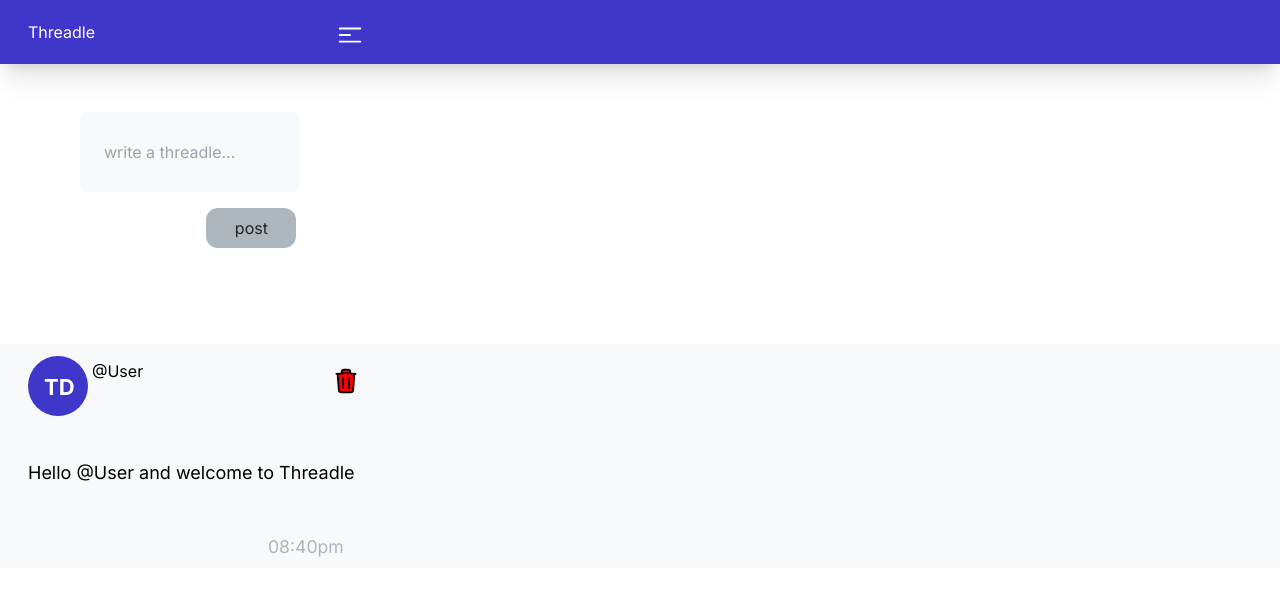
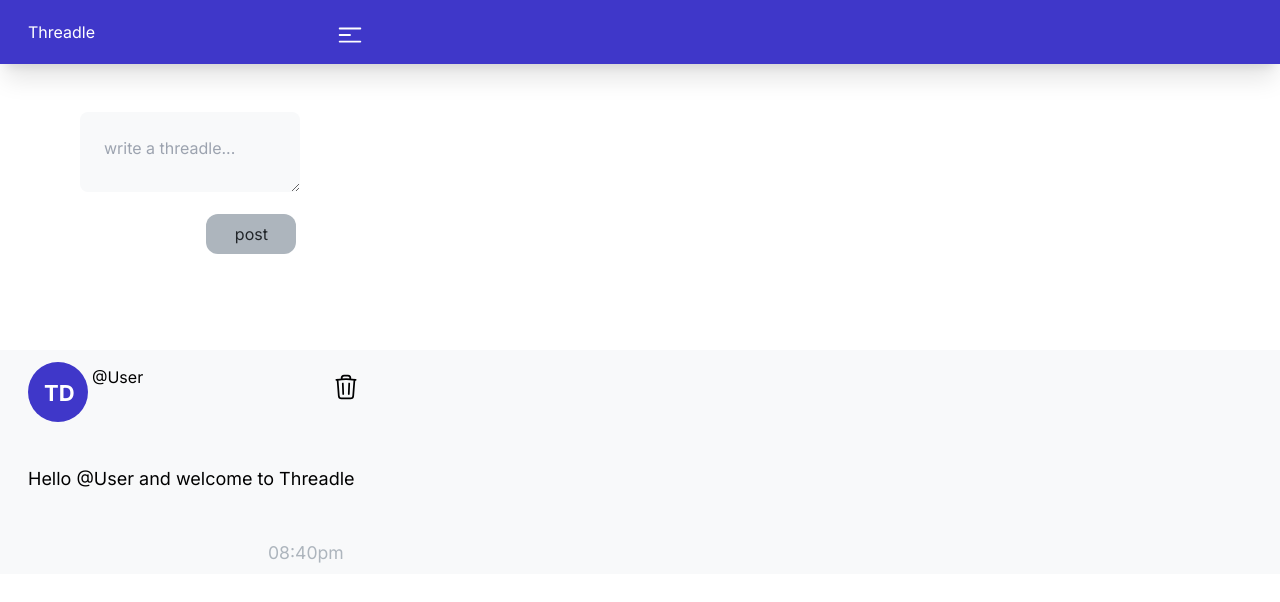
Before and after one commit to divinegodwin/GhostGram, a Next.js app: page / in a window 1280 px wide. Shown: the top 602 px of the page. Built offline with nearby package versions, Linux system fonts and the light colour scheme.

Commit message:
adding states

```diff
--- a/app/Form/Form.jsx
+++ b/app/Form/Form.jsx
@@ -1,14 +1,28 @@
-import React from "react";
+"use client"
+
+import React, { useState } from "react";
 
 export const Form = () => {
+
+const [userInputedText, setUserInputedText]= useState("")
+  const handleChange = (event)=>{
+  setUserInputedText(event.target.value);
+  }
+
   return (
     <div>
 
-<div className="h-90 w-[80%]  mt-12 ml-8 border-[#000]">
-        <input
+<div className=" h-90 w-[80%]  mt-12 ml-8 border-[#000]">
+        <textarea
+        col="12"
+        rows="8"
+        value = {userInputedText}
+        onChange={handleChange}
         type="text"
         placeholder="write a threadle..."
-        className=" pl-6 bg-[#f8f9fa] rounded-lg ml-[3rem] w-[220px] h-[80px] outline-none text-[#000]"></input>
+        className=" p-6 pl-6 bg-[#f8f9fa] rounded-lg ml-[3rem] w-[220px] h-[80px] outline-none text-[#000]">
+
+        </textarea>
 
         </div>
 
--- a/app/Posts/Post.jsx
+++ b/app/Posts/Post.jsx
@@ -1,6 +1,14 @@
-import React from 'react'
+"use client"
+
+import React, { useState } from 'react'
 
 const Post = () => {
+
+
+  const [posts, setPosts] = useState([])
+
+
+
   return (
     <div>
 
@@ -19,7 +27,7 @@ const Post = () => {
 
                 <div className='w-[28px] h-[28px] ml-[20rem] mt-[-1rem]'>
                 <svg data-slot="icon"
-                fill="red"
+                fill="none"
                 stroke-width="1.5"
                 stroke="currentColor"
                 viewBox="0 0 24 24"
```
